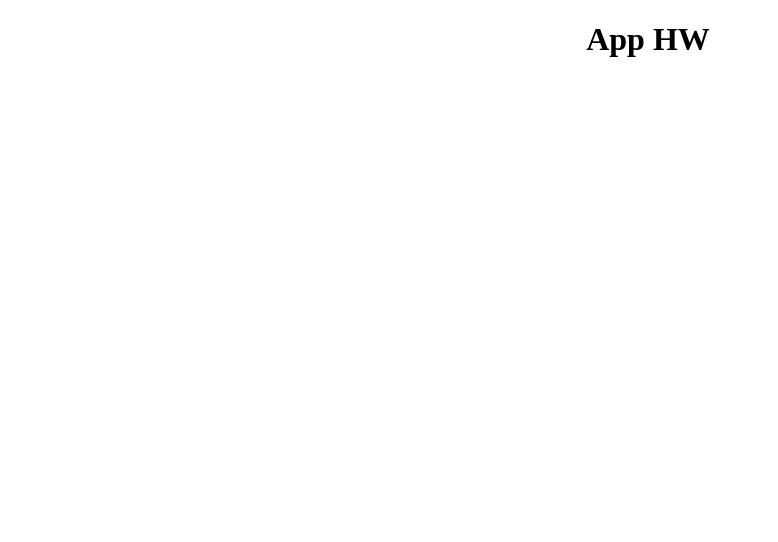
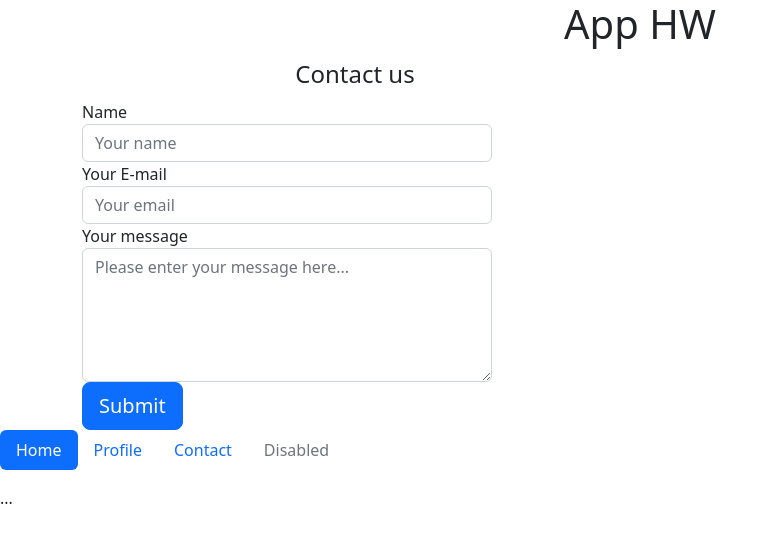
Before and after one commit to Areyall/1, a plain HTML site: page index.html in a window 1280 px wide. Shown: the whole page, without its empty margins (0-778 px from the left). Drawn offline with nearby package versions, Linux system fonts and the light colour scheme.

Commit message:
bootstrap tests

```diff
--- a/index.html
+++ b/index.html
@@ -6,8 +6,108 @@
     <meta name="viewport" content="width=device-width, initial-scale=1.0" />
     <title>App HW example</title>
     <script src="app-hw.js"></script>
+    <!-- CSS only -->
+    <link
+      href="https://cdn.jsdelivr.net/npm/bootstrap@5.2.0/dist/css/bootstrap.min.css"
+      rel="stylesheet"
+      integrity="sha384-gH2yIJqKdNHPEq0n4Mqa/HGKIhSkIHeL5AyhkYV8i59U5AR6csBvApHHNl/vI1Bx"
+      crossorigin="anonymous"
+    />
+    <!-- JavaScript Bundle with Popper -->
+    <script
+      src="https://cdn.jsdelivr.net/npm/bootstrap@5.2.0/dist/js/bootstrap.bundle.min.js"
+      integrity="sha384-A3rJD856KowSb7dwlZdYEkO39Gagi7vIsF0jrRAoQmDKKtQBHUuLZ9AsSv4jD4Xa"
+      crossorigin="anonymous"
+    ></script>
   </head>
-  <body style="height: 100%; width: 100%;">
+  <body style="height: 100%; width: 100%">
     <div style="text-align: center"><h1>App HW</h1></div>
+
+    <!-- bootstrap contact form  -->
+    <div class="container">
+      <div class="row">
+        <div class="col-md-6 col-md-offset-3">
+          <div class="well well-sm">
+            <form class="form-horizontal" action="index.php" method="post">
+              <fieldset>
+                <legend class="text-center">Contact us</legend>
+                <!-- Name input-->
+                <div class="form-group">
+                  <label class="col-md-3 control-label" for="name">Name</label>
+                  <div class="col-md-9">
+                    <input
+                      id="name"
+                      name="name"
+                      type="text"
+                      placeholder="Your name"
+                      class="form-control"
+                    />
+                  </div>
+                </div>
+                <!-- Email input-->
+                <div class="form-group">
+                  <label class="col-md-3 control-label" for="email"
+                    >Your E-mail</label
+                  >
+                  <div class="col-md-9">
+                    <input
+                      id="email"
+                      name="email"
+                      type="text"
+                      placeholder="Your email"
+                      class="form-control"
+                    />
+                  </div>
+                </div>
+                <!-- Message body -->
+                <div class="form-group">
+                  <label class="col-md-3 control-label" for="message"
+                    >Your message</label
+                  >
+                  <div class="col-md-9">
+                    <textarea
+                      class="form-control"
+                      id="message"
+                      name="message"
+                      placeholder="Please enter your message here..."
+                      rows="5"
+                    ></textarea>
+                  </div>
+                </div>
+                <!-- Form actions -->
+                <div class="form-group">
+                  <div class="col-md-12 text-right">
+                    <button type="submit" class="btn btn-primary btn-lg">
+                      Submit
+                    </button>
+                  </div>
+                </div>
+              </fieldset>
+            </form>
+          </div>
+        </div>
+      </div>
+    </div>
+
+    <ul class="nav nav-pills mb-3" id="pills-tab" role="tablist">
+      <li class="nav-item" role="presentation">
+        <button class="nav-link active" id="pills-home-tab" data-bs-toggle="pill" data-bs-target="#pills-home" type="button" role="tab" aria-controls="pills-home" aria-selected="true">Home</button>
+      </li>
+      <li class="nav-item" role="presentation">
+        <button class="nav-link" id="pills-profile-tab" data-bs-toggle="pill" data-bs-target="#pills-profile" type="button" role="tab" aria-controls="pills-profile" aria-selected="false">Profile</button>
+      </li>
+      <li class="nav-item" role="presentation">
+        <button class="nav-link" id="pills-contact-tab" data-bs-toggle="pill" data-bs-target="#pills-contact" type="button" role="tab" aria-controls="pills-contact" aria-selected="false">Contact</button>
+      </li>
+      <li class="nav-item" role="presentation">
+        <button class="nav-link" id="pills-disabled-tab" data-bs-toggle="pill" data-bs-target="#pills-disabled" type="button" role="tab" aria-controls="pills-disabled" aria-selected="false" disabled>Disabled</button>
+      </li>
+    </ul>
+    <div class="tab-content" id="pills-tabContent">
+      <div class="tab-pane fade show active" id="pills-home" role="tabpanel" aria-labelledby="pills-home-tab" tabindex="0">...</div>
+      <div class="tab-pane fade" id="pills-profile" role="tabpanel" aria-labelledby="pills-profile-tab" tabindex="0">...</div>
+      <div class="tab-pane fade" id="pills-contact" role="tabpanel" aria-labelledby="pills-contact-tab" tabindex="0">...</div>
+    </div>
+
   </body>
 </html>
```
